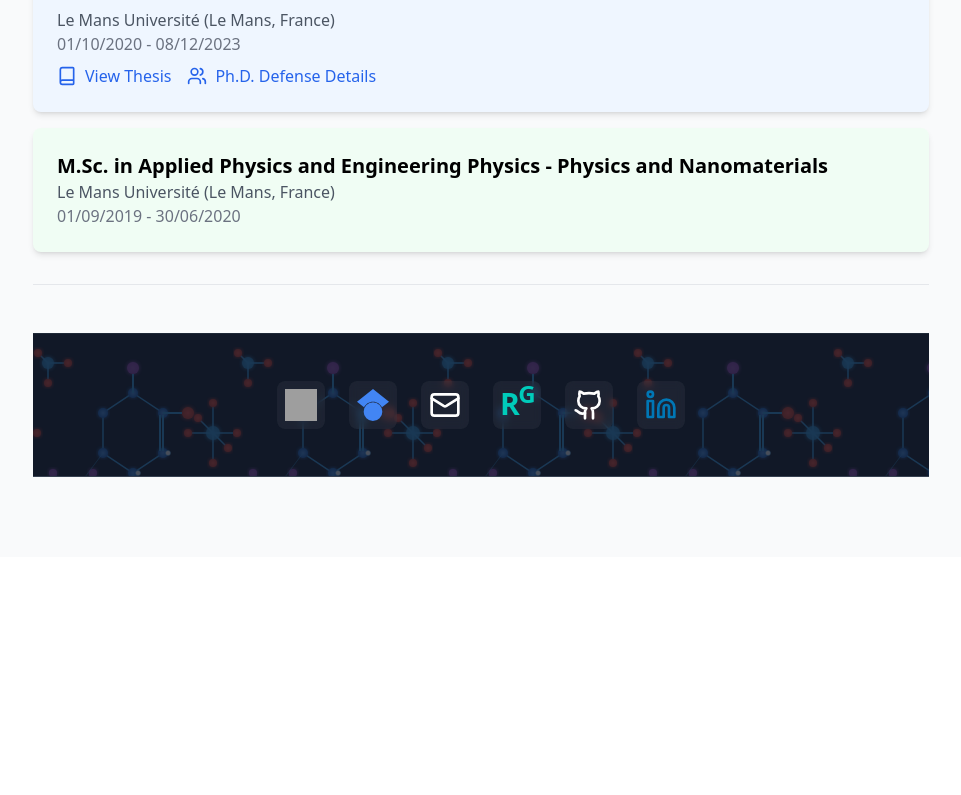
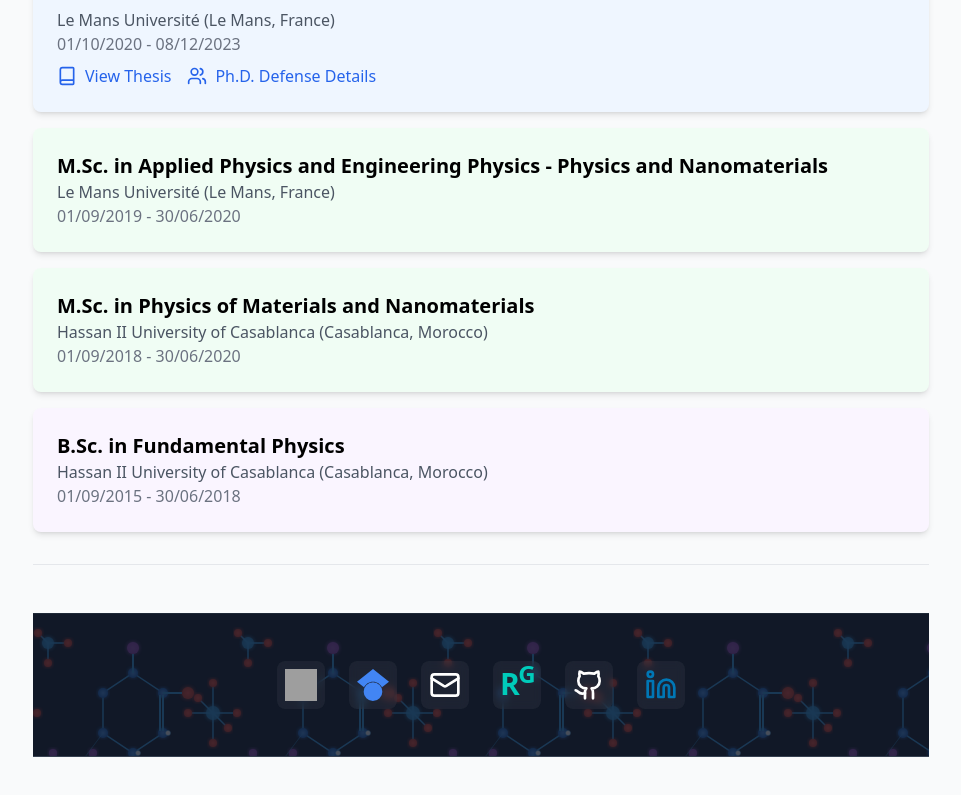
Before and after one commit to ozakary/ozakary.github.io, a React (Vite) app: page / in a window 1280 px wide. Shown: the part 1256-2051 px from the top of the page, without its empty margins (159-1120 px from the left). Before the commit the page ends 1813 px from the top, so only its background shows below. Built offline with nearby package versions, Linux system fonts and the light colour scheme; grey boxes are pictures that could not be loaded.

Commit message:
Added education

```diff
--- a/src/App.jsx
+++ b/src/App.jsx
@@ -185,22 +185,22 @@ const App = () => {
         period: "01/09/2019 - 30/06/2020",
         color: "bg-green-50"
       },
-//      {
-//        id: "masters",
-//        type: "M.Sc.",
-//        field: "Physics of Materials and Nanomaterials",
-//        institution: "Hassan II University of Casablanca (Casablanca, Morocco)",
-//        period: "01/09/2018 - 30/06/2020",
-//        color: "bg-green-50"
-//      },
-//      {
-//        id: "bachelors",
-//        type: "B.Sc.",
-//        field: "Fundamental Physics",
-//        institution: "Hassan II University of Casablanca (Casablanca, Morocco)",
-//        period: "01/09/2015 - 30/06/2018",
-//        color: "bg-purple-50"
-//      }
+      {
+        id: "masters",
+        type: "M.Sc.",
+        field: "Physics of Materials and Nanomaterials",
+        institution: "Hassan II University of Casablanca (Casablanca, Morocco)",
+        period: "01/09/2018 - 30/06/2020",
+        color: "bg-green-50"
+      },
+      {
+        id: "bachelors",
+        type: "B.Sc.",
+        field: "Fundamental Physics",
+        institution: "Hassan II University of Casablanca (Casablanca, Morocco)",
+        period: "01/09/2015 - 30/06/2018",
+        color: "bg-purple-50"
+      }
     ];
 
     const news = [
```
